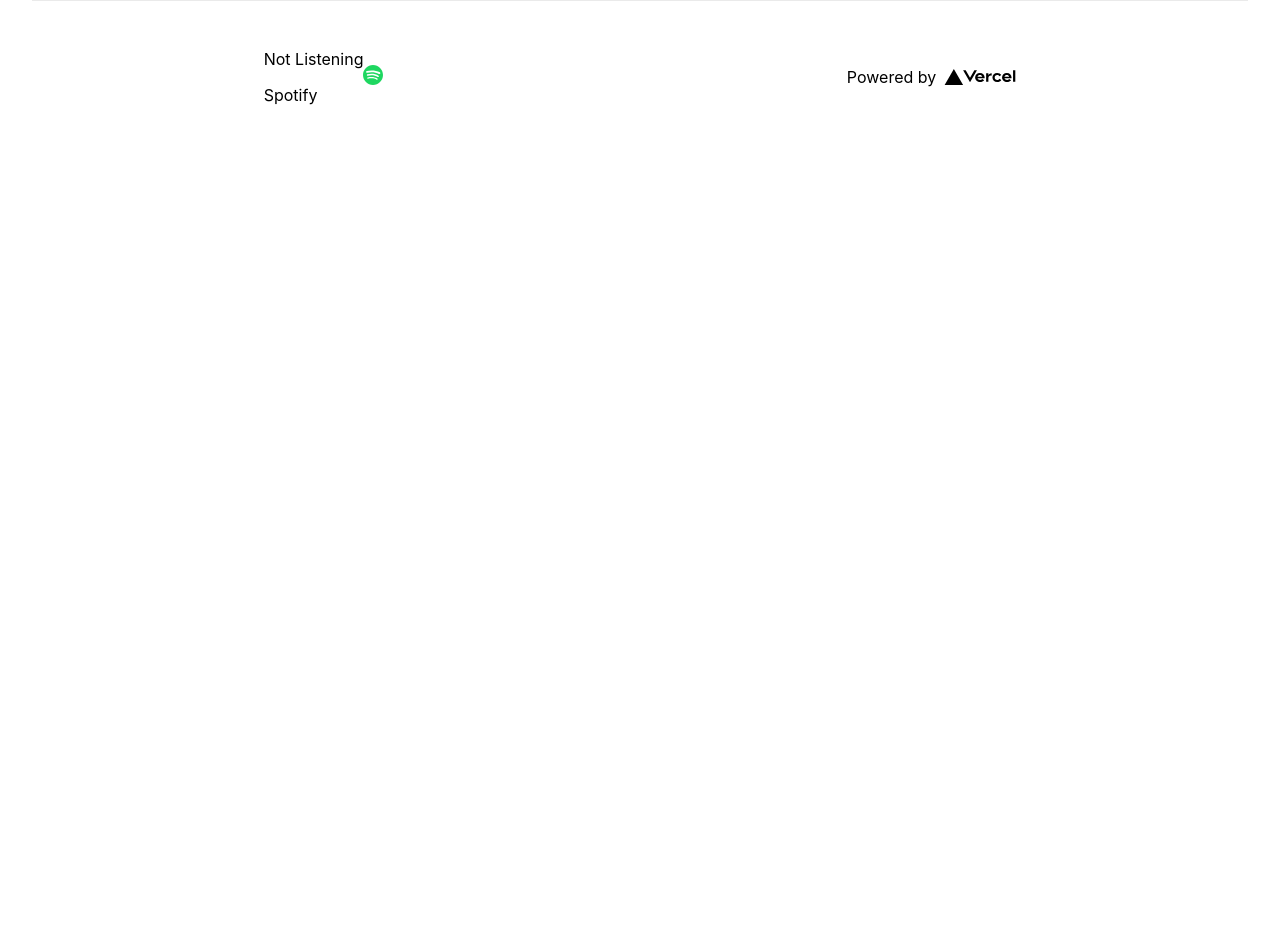
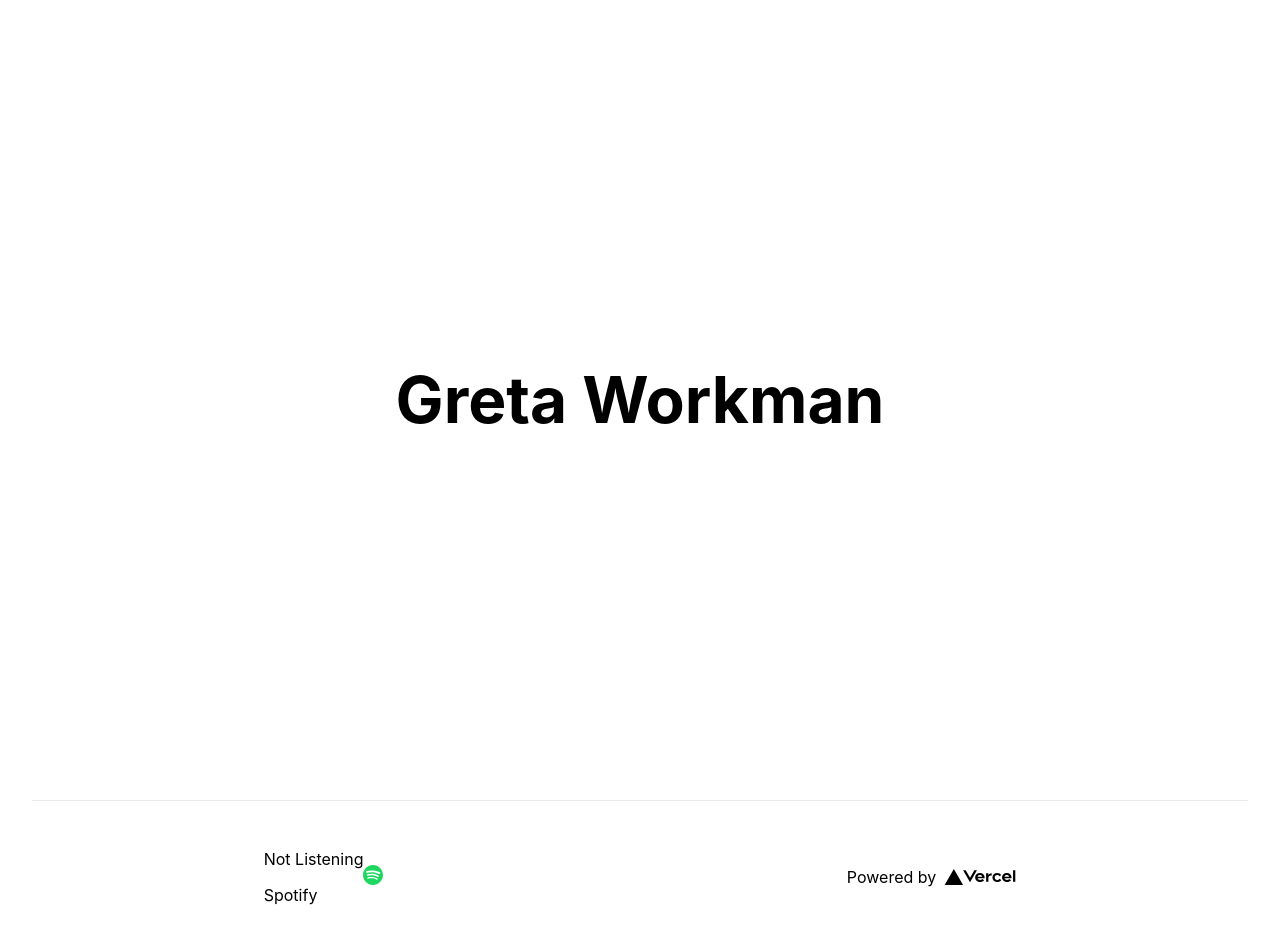
Before and after one commit to greetah/home, a Next.js app: page / in a window 1280 px wide. Shown: the top 944 px of the page. Before the commit the page ends 800 px from the top, so only its background shows below. Built offline with nearby package versions, Linux system fonts and the light colour scheme; no server answers.

Commit message:
adding h1

```diff
--- a/pages/index.js
+++ b/pages/index.js
@@ -14,6 +14,12 @@ export default function Home() {
         <meta name="description" content="Home of Greetah" />
         <link rel="icon" href="/favicon.ico" />
       </Head>
+
+      <main className={styles.main}>
+        <h1 className={styles.title}>
+          Greta Workman
+        </h1>
+      </main>
 
     <footer className={styles.footer}>
     <a
```
